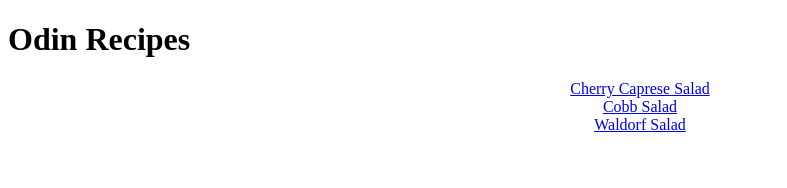
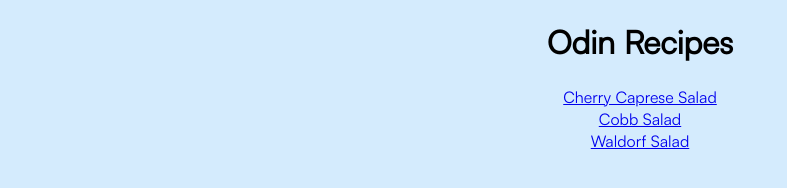
Before and after one commit to angelgonzalezn/odin-recipes, a plain HTML site: page index.html in a window 1280 px wide. Shown: the whole page, without its empty margins (0-787 px from the left). Drawn offline with Linux system fonts and the light colour scheme.

Commit message:
Modify HTML for new styling

```diff
--- a/index.html
+++ b/index.html
@@ -4,14 +4,15 @@
     <meta charset="UTF-8">
     <meta name="viewport" content="width=device-width, initial-scale=1.0">
     <title>Odin Recipes</title>
+    <link rel="stylesheet" href="./css/style.css">
     <link rel="stylesheet" href="./css/index.css">
 </head>
 <body>
     <h1>Odin Recipes</h1>
     <ul>
-        <li><a href="./recipes/cherry-caprese-salad.html">Cherry Caprese Salad</a></li>
-        <li><a href="./recipes/cobb-salad.html">Cobb Salad</a></li>
-        <li><a href="./recipes/waldorf-salad.html">Waldorf Salad</a></li>
+        <li><a href="./recipes/cherry-caprese-salad.html" class="recipe-link">Cherry Caprese Salad</a></li>
+        <li><a href="./recipes/cobb-salad.html" class="recipe-link">Cobb Salad</a></li>
+        <li><a href="./recipes/waldorf-salad.html" class="recipe-link">Waldorf Salad</a></li>
     </ul>
 </body>
 </html>
```
Also changed, not shown: recipes/cherry-caprese-salad.html (+1 -0 lines), recipes/cobb-salad.html (+1 -0 lines), recipes/waldorf-salad.html (+1 -0 lines).
